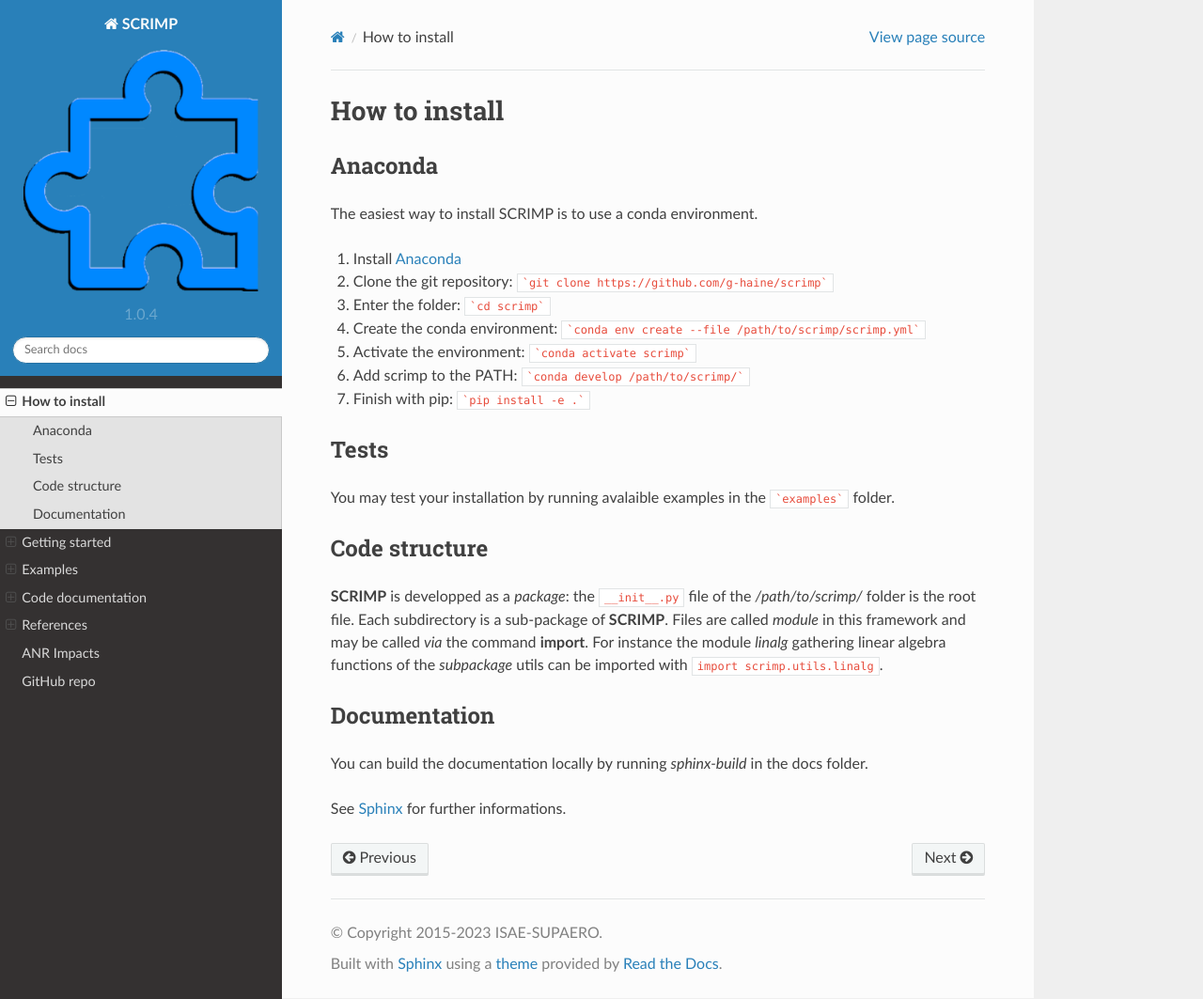
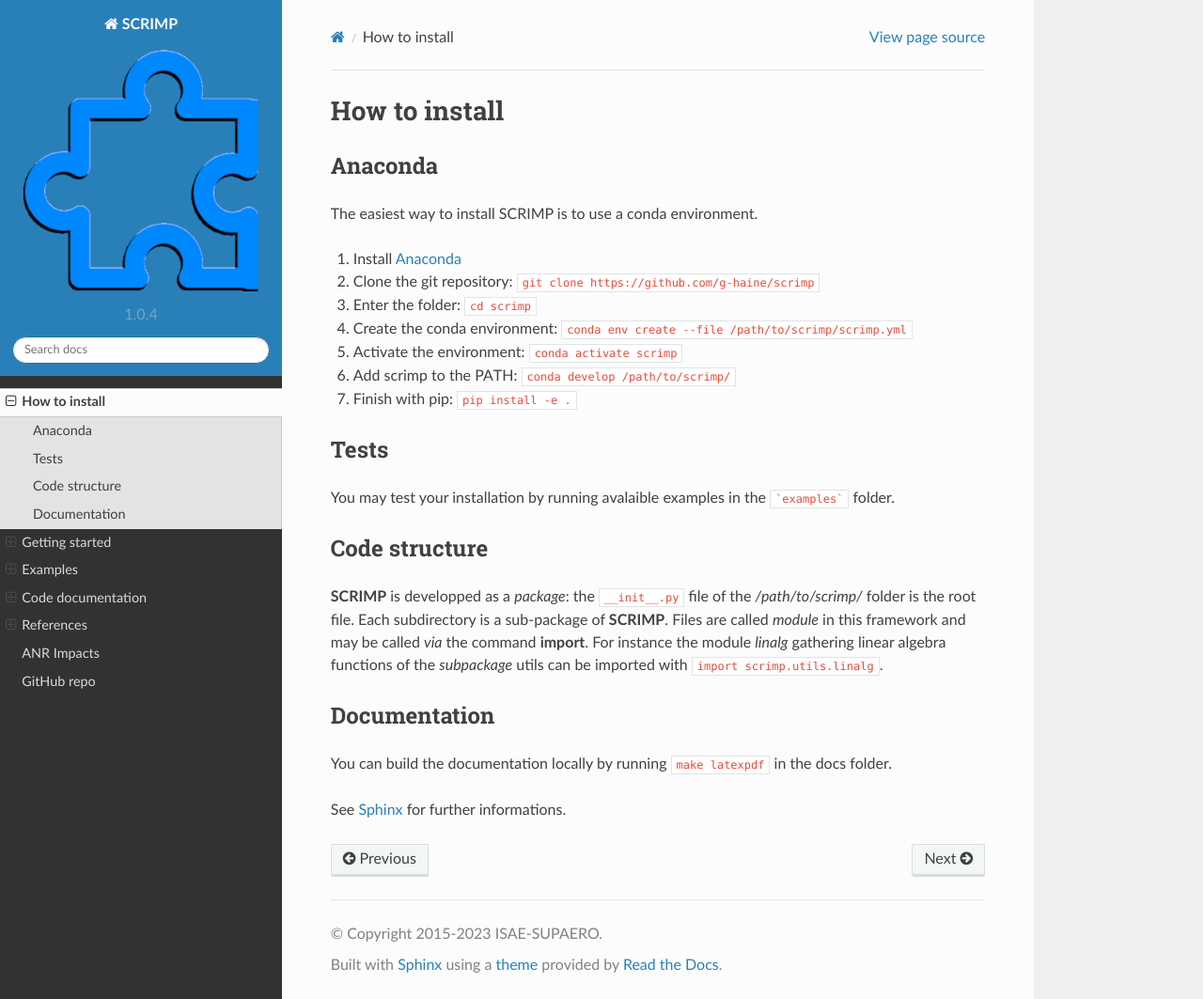
Before and after one commit to g-haine/scrimp, a Sphinx documentation site: the page built from docs/source/install.rst, in a window 1280 px wide and 1063 px high. Shown: the whole window at 94% size. Built offline with Sphinx 7.4.7 and the Read the Docs theme 2.0.0, drawn with Linux system fonts in a browser that asks for light colours.

Commit message:
improve doc

````diff
--- a/docs/source/examples.rst
+++ b/docs/source/examples.rst
@@ -1,5 +1,7 @@
 Examples
 ========
+
+.. _examples:
 
 Here are provided some examples coming from our `publications <biblio>`_.
 
--- a/docs/source/install.rst
+++ b/docs/source/install.rst
@@ -7,12 +7,12 @@
 The easiest way to install SCRIMP is to use a conda environment.
 
 1. Install `Anaconda <https://docs.anaconda.com/free/anaconda/install/index.html>`_
-2. Clone the git repository: ```git clone https://github.com/g-haine/scrimp```
-3. Enter the folder: ```cd scrimp```
-4. Create the conda environment:  ```conda env create --file /path/to/scrimp/scrimp.yml```
-5. Activate the environment:  ```conda activate scrimp```
-6. Add scrimp to the PATH: ```conda develop /path/to/scrimp/```
-7. Finish with pip: ```pip install -e .```
+2. Clone the git repository: ``git clone https://github.com/g-haine/scrimp``
+3. Enter the folder: ``cd scrimp``
+4. Create the conda environment:  ``conda env create --file /path/to/scrimp/scrimp.yml``
+5. Activate the environment:  ``conda activate scrimp``
+6. Add scrimp to the PATH: ``conda develop /path/to/scrimp/``
+7. Finish with pip: ``pip install -e .``
 
 Tests
 -----
@@ -27,6 +27,6 @@
 Documentation
 -------------
 
-You can build the documentation locally by running `sphinx-build` in the docs folder.
+You can build the documentation locally by running ``make latexpdf`` in the docs folder.
 
 See `Sphinx <https://www.sphinx-doc.org/>`_ for further informations.
--- a/docs/source/scrimp.examples.rst
+++ b/docs/source/scrimp.examples.rst
@@ -1,5 +1,7 @@
 scrimp.examples
 =======================
+
+The equations are explained `here <examples>`_.
 
 Heat
 ---------------------------
````
